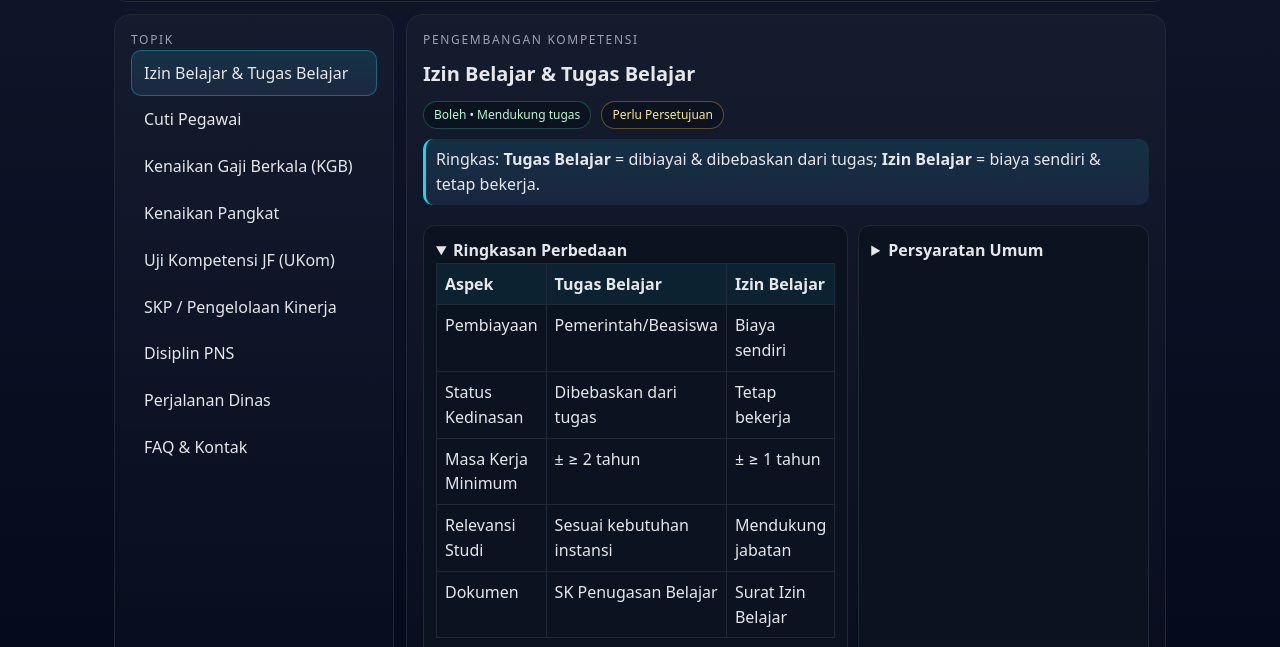
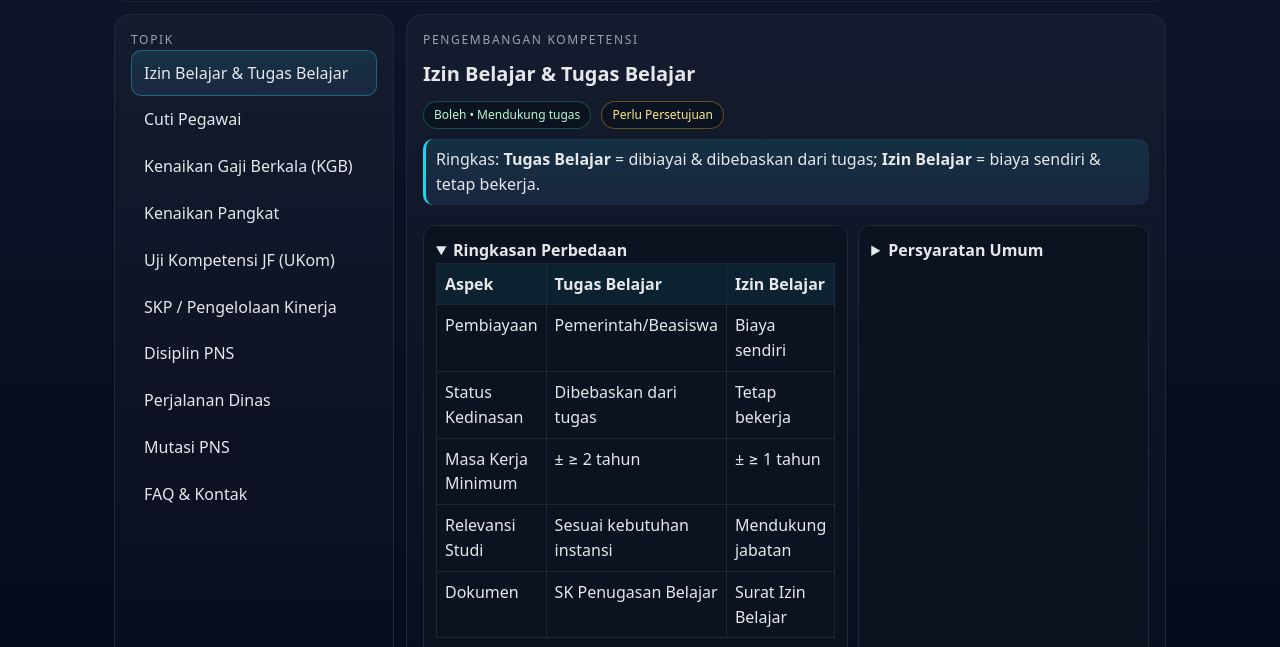
Before and after one commit to yogamjabbar/Pojok-Manajemen-ASN, a plain HTML site: page index.html in a window 1280 px wide. Shown: the part 118-765 px from the top of the page. Drawn offline with Linux system fonts and the light colour scheme.

Commit message:
Update index.html

```diff
--- a/index.html
+++ b/index.html
@@ -73,6 +73,7 @@
         <a class="navlink" data-target="skp">SKP / Pengelolaan Kinerja</a>
         <a class="navlink" data-target="disiplin">Disiplin PNS</a>
         <a class="navlink" data-target="perjadin">Perjalanan Dinas</a>
+        <a class="navlink" data-target="disiplin">Mutasi PNS</a>
         <a class="navlink" data-target="faq">FAQ & Kontak</a>
       </nav>
 
```
